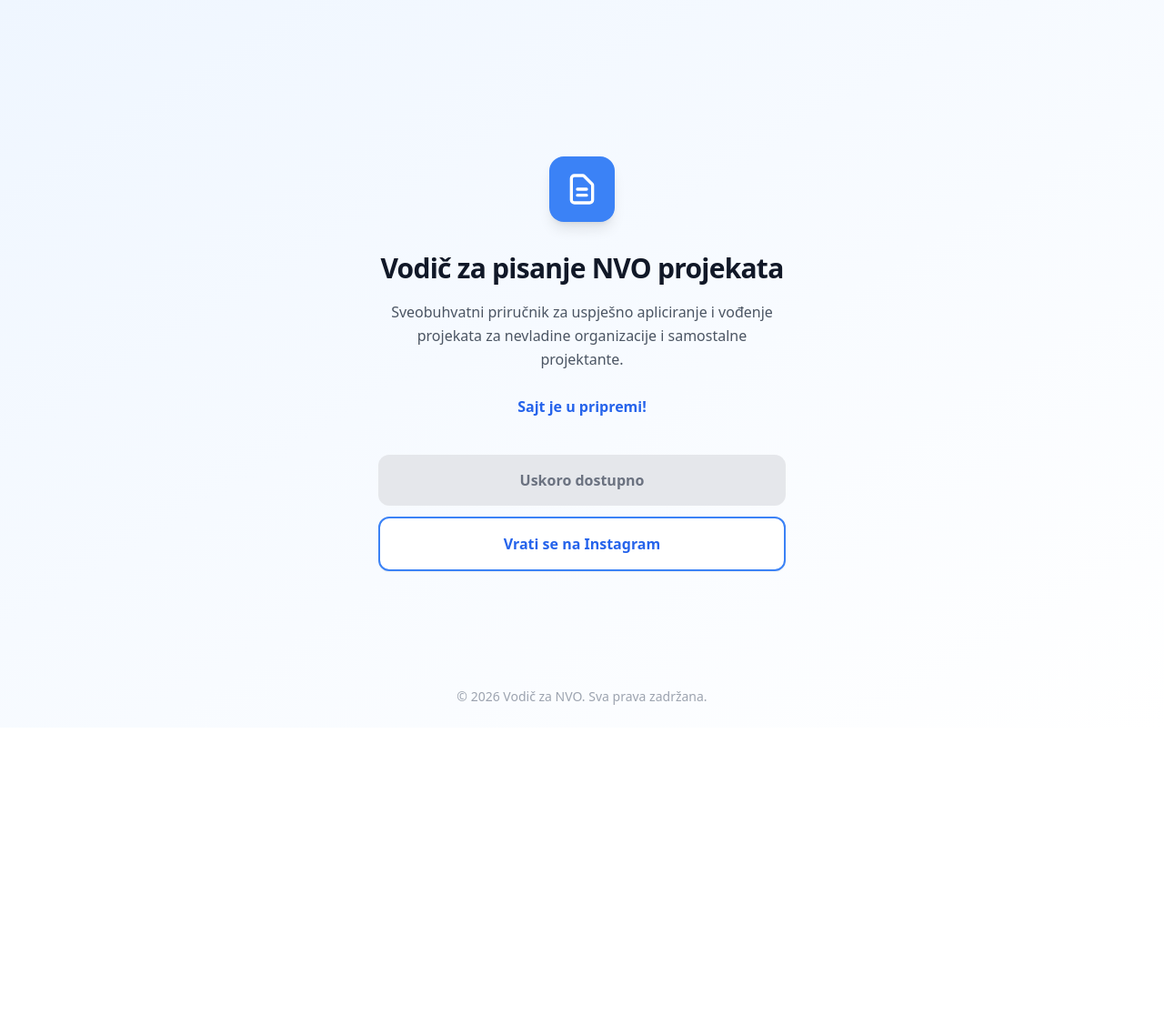
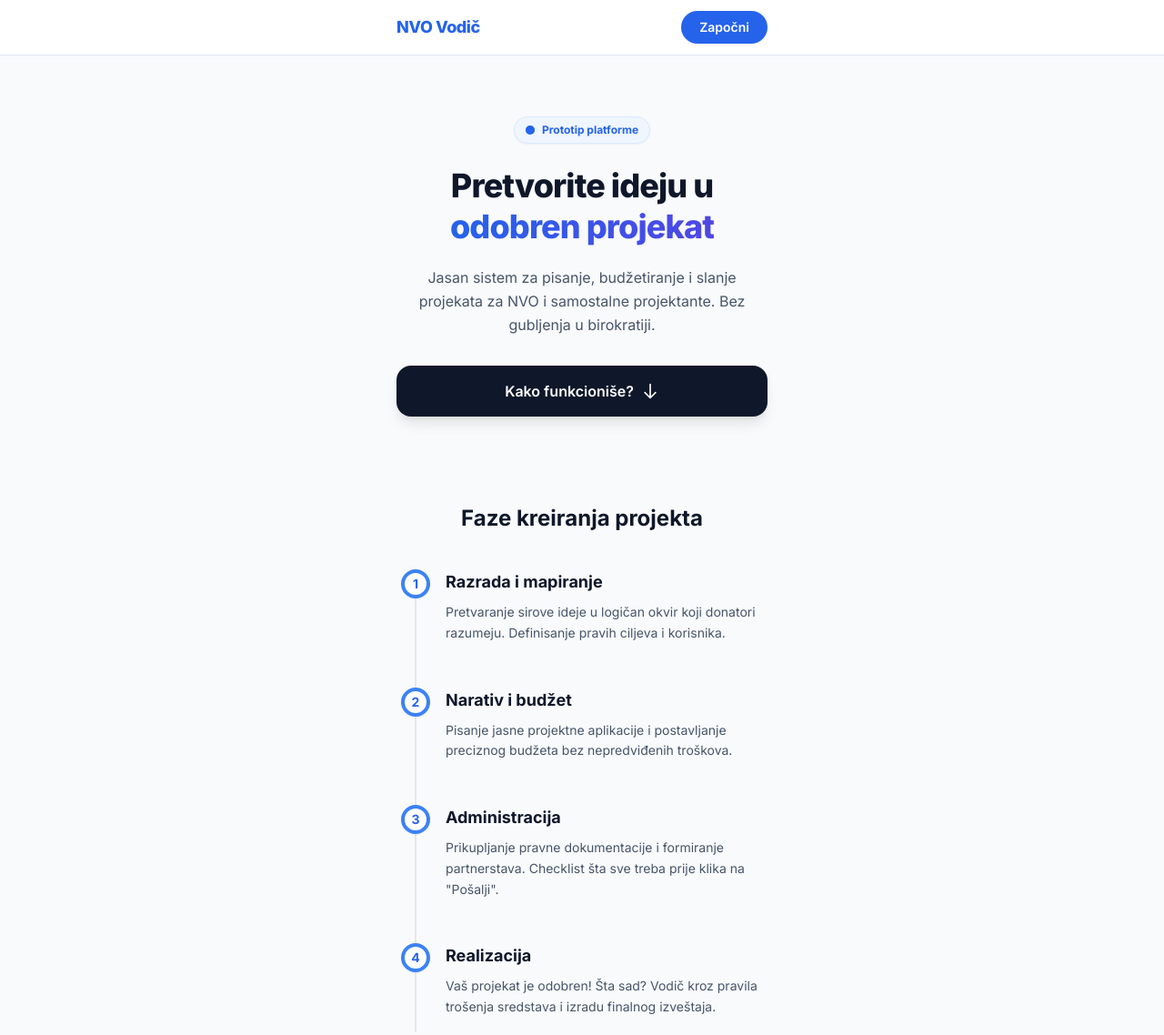
Before and after one commit to MihailoDrobnjak/NVO_Landing_Page_test1, a plain HTML site: page index.html in a window 1280 px wide. Shown: the top 1138 px of the page at 91% size. Before the commit the page ends 800 px from the top, so only its background shows below. Drawn offline with nearby package versions, Linux system fonts and the light colour scheme.

Commit message:
index.html updated for improved readability

```diff
--- a/index.html
+++ b/index.html
@@ -3,58 +3,134 @@
 <head>
     <meta charset="UTF-8">
     <meta name="viewport" content="width=device-width, initial-scale=1.0, maximum-scale=1.0, user-scalable=no">
-    <title>Vodič za NVO projekte | Uskoro</title>
+    <title>Vodič za NVO Projekte | Od Ideje do Realizacije</title>
+    <!-- Tailwind CSS -->
     <script src="https://cdn.tailwindcss.com"></script>
+    <!-- Google Fonts za bolju tipografiju -->
+    <link href="https://fonts.googleapis.com/css2?family=Inter:wght@300;400;600;700;800&display=swap" rel="stylesheet">
     <script>
         tailwind.config = {
             theme: {
                 extend: {
+                    fontFamily: { sans: ['Inter', 'sans-serif'] },
                     colors: {
-                        brand: {
-                            50: '#eff6ff',
-                            500: '#3b82f6',
-                            600: '#2563eb',
-                            900: '#1e3a8a',
-                        }
+                        brand: { 50: '#eff6ff', 100: '#dbeafe', 400: '#60a5fa', 500: '#3b82f6', 600: '#2563eb', 900: '#1e3a8a' }
                     }
                 }
             }
         }
     </script>
+    <style>
+        /* Omogućava glatko skrolovanje kada se klikne na link iz menija */
+        html { scroll-behavior: smooth; }
+    </style>
 </head>
-<body class="bg-gradient-to-br from-brand-50 to-white min-h-screen flex flex-col items-center justify-center p-6 text-center antialiased">
+<body class="bg-slate-50 text-slate-800 font-sans antialiased selection:bg-brand-500 selection:text-white">
 
-<main class="w-full max-w-md mx-auto flex flex-col items-center">
+<!-- Navigacija (Sticky) -->
+<nav class="fixed top-0 w-full bg-white/90 backdrop-blur-md border-b border-slate-200 z-50">
+    <div class="max-w-md mx-auto px-5 py-3 flex justify-between items-center">
+        <div class="font-extrabold text-brand-600 text-lg tracking-tight">NVO Vodič</div>
+        <a href="#preuzmi" class="bg-brand-600 hover:bg-brand-700 text-white text-sm font-semibold py-2 px-5 rounded-full shadow-sm active:scale-95 transition-all">
+            Započni
+        </a>
+    </div>
+</nav>
 
-    <div class="bg-brand-500 text-white p-4 rounded-2xl shadow-lg mb-8">
-        <svg class="w-10 h-10" fill="none" stroke="currentColor" viewBox="0 0 24 24" xmlns="http://www.w3.org/2000/svg">
-            <path stroke-linecap="round" stroke-linejoin="round" stroke-width="2" d="M9 12h6m-6 4h6m2 5H7a2 2 0 01-2-2V5a2 2 0 012-2h5.586a1 1 0 01.707.293l5.414 5.414a1 1 0 01.293.707V19a2 2 0 01-2 2z"></path>
-        </svg>
+<!-- Glavni kontejner ograničene širine (optimizovano za Instagram trafiku) -->
+<main class="w-full max-w-md mx-auto flex flex-col pt-24 pb-10 px-5 overflow-hidden">
+
+    <!-- Hero Sekcija -->
+    <header class="py-8 text-center flex flex-col items-center">
+        <!-- Animirana značka -->
+        <div class="inline-flex items-center gap-2 px-3 py-1.5 rounded-full bg-brand-50 text-brand-600 text-xs font-bold mb-6 border border-brand-100 shadow-sm">
+                <span class="relative flex h-2.5 w-2.5">
+                  <span class="animate-ping absolute inline-flex h-full w-full rounded-full bg-brand-400 opacity-75"></span>
+                  <span class="relative inline-flex rounded-full h-2.5 w-2.5 bg-brand-600"></span>
+                </span>
+            Prototip platforme
         </div>
 
-    <h1 class="text-3xl font-extrabold text-gray-900 tracking-tight mb-4 leading-tight">
-        Vodič za pisanje NVO projekata
+        <h1 class="text-4xl font-extrabold text-slate-900 leading-tight mb-5 tracking-tight">
+            Pretvorite ideju u <br>
+            <span class="text-transparent bg-clip-text bg-gradient-to-r from-brand-600 to-indigo-600">odobren projekat</span>
         </h1>
 
-    <p class="text-base text-gray-600 mb-10 leading-relaxed">
-        Sveobuhvatni priručnik za uspješno apliciranje i vođenje projekata za nevladine organizacije i samostalne projektante.
-        <br><br>
-        <span class="font-semibold text-brand-600">Sajt je u pripremi!</span>
+        <p class="text-slate-600 mb-8 text-base leading-relaxed">
+            Jasan sistem za pisanje, budžetiranje i slanje projekata za NVO i samostalne projektante. Bez gubljenja u birokratiji.
         </p>
 
-    <div class="w-full flex flex-col gap-3">
-        <button disabled class="w-full bg-gray-200 text-gray-500 font-semibold py-4 px-6 rounded-xl cursor-not-allowed transition duration-300">
-            Uskoro dostupno
+        <a href="#proces" class="w-full bg-slate-900 hover:bg-slate-800 text-white font-semibold py-4 rounded-2xl shadow-lg active:scale-95 transition-all flex items-center justify-center gap-2">
+            Kako funkcioniše?
+            <svg class="w-5 h-5" fill="none" stroke="currentColor" viewBox="0 0 24 24"><path stroke-linecap="round" stroke-linejoin="round" stroke-width="2" d="M19 14l-7 7m0 0l-7-7m7 7V3"></path></svg>
+        </a>
+    </header>
+
+    <!-- Proces Sekcija (Od ideje do realizacije) -->
+    <section id="proces" class="py-12 mt-4 relative">
+        <h2 class="text-2xl font-bold text-slate-900 mb-10 text-center">Faze kreiranja projekta</h2>
+
+        <!-- Vertikalni Timeline -->
+        <div class="relative border-l-2 border-brand-200 ml-5 space-y-12 pb-4">
+
+            <!-- Korak 1 -->
+            <div class="relative pl-8">
+                <div class="absolute -left-[17px] top-0 bg-white border-4 border-brand-500 w-8 h-8 rounded-full flex items-center justify-center font-bold text-brand-600 text-sm shadow-sm">1</div>
+                <h3 class="text-lg font-bold text-slate-900 mb-2">Razrada i mapiranje</h3>
+                <p class="text-slate-600 text-sm leading-relaxed">Pretvaranje sirove ideje u logičan okvir koji donatori razumeju. Definisanje pravih ciljeva i korisnika.</p>
+            </div>
+
+            <!-- Korak 2 -->
+            <div class="relative pl-8">
+                <div class="absolute -left-[17px] top-0 bg-white border-4 border-brand-500 w-8 h-8 rounded-full flex items-center justify-center font-bold text-brand-600 text-sm shadow-sm">2</div>
+                <h3 class="text-lg font-bold text-slate-900 mb-2">Narativ i budžet</h3>
+                <p class="text-slate-600 text-sm leading-relaxed">Pisanje jasne projektne aplikacije i postavljanje preciznog budžeta bez nepredviđenih troškova.</p>
+            </div>
+
+            <!-- Korak 3 -->
+            <div class="relative pl-8">
+                <div class="absolute -left-[17px] top-0 bg-white border-4 border-brand-500 w-8 h-8 rounded-full flex items-center justify-center font-bold text-brand-600 text-sm shadow-sm">3</div>
+                <h3 class="text-lg font-bold text-slate-900 mb-2">Administracija</h3>
+                <p class="text-slate-600 text-sm leading-relaxed">Prikupljanje pravne dokumentacije i formiranje partnerstava. Checklist šta sve treba prije klika na "Pošalji".</p>
+            </div>
+
+            <!-- Korak 4 -->
+            <div class="relative pl-8">
+                <div class="absolute -left-[17px] top-0 bg-white border-4 border-brand-500 w-8 h-8 rounded-full flex items-center justify-center font-bold text-brand-600 text-sm shadow-sm">4</div>
+                <h3 class="text-lg font-bold text-slate-900 mb-2">Realizacija</h3>
+                <p class="text-slate-600 text-sm leading-relaxed">Vaš projekat je odobren! Šta sad? Vodič kroz pravila trošenja sredstava i izradu finalnog izveštaja.</p>
+            </div>
+
+        </div>
+    </section>
+
+    <!-- CTA / Forma Sekcija -->
+    <section id="preuzmi" class="py-10 mt-8 bg-white rounded-3xl p-6 shadow-[0_8px_30px_rgb(0,0,0,0.04)] border border-slate-100 text-center relative overflow-hidden">
+        <!-- Dekorativni pozadinski krug -->
+        <div class="absolute top-0 right-0 -mr-8 -mt-8 w-32 h-32 rounded-full bg-brand-50 opacity-50"></div>
+
+        <div class="relative z-10">
+            <div class="bg-brand-100 w-14 h-14 rounded-full flex items-center justify-center mx-auto mb-5 text-brand-600 shadow-inner">
+                <svg class="w-7 h-7" fill="none" stroke="currentColor" viewBox="0 0 24 24"><path stroke-linecap="round" stroke-linejoin="round" stroke-width="2" d="M12 10v6m0 0l-3-3m3 3l3-3m2 8H7a2 2 0 01-2-2V5a2 2 0 012-2h5.586a1 1 0 01.707.293l5.414 5.414a1 1 0 01.293.707V19a2 2 0 01-2 2z"></path></svg>
+            </div>
+            <h2 class="text-xl font-bold text-slate-900 mb-3">Preuzmi besplatan šablon</h2>
+            <p class="text-slate-500 text-sm mb-8">Ostavi svoj email da dobiješ gotov Excel šablon za računanje budžeta i rani pristup Vodiču.</p>
+
+            <!-- JS funkcija koja samo simulira slanje za potrebe prototipa -->
+            <form onsubmit="event.preventDefault(); alert('Bravo! Ovo je funkcionalni prototip. U pravoj verziji, ovaj email ide direktno u tvoju bazu ili Mailchimp, a korisnik dobija PDF/Excel fajl na mail.');" class="flex flex-col gap-4">
+                <input type="email" placeholder="Tvoja email adresa" required class="w-full px-5 py-4 rounded-2xl bg-slate-50 border border-slate-200 focus:outline-none focus:ring-2 focus:ring-brand-500 focus:bg-white transition-all text-sm">
+                <button type="submit" class="w-full bg-brand-600 hover:bg-brand-700 text-white font-bold py-4 rounded-2xl shadow-lg shadow-brand-500/30 active:scale-95 transition-all text-sm">
+                    Pošalji mi materijal
                 </button>
-        <a href="https://instagram.com" target="_blank" class="w-full bg-white border-2 border-brand-500 text-brand-600 font-semibold py-4 px-6 rounded-xl hover:bg-brand-50 transition duration-300 shadow-sm">
-            Vrati se na Instagram
-        </a>
+            </form>
         </div>
+    </section>
 
 </main>
 
-<footer class="absolute bottom-6 text-sm text-gray-400">
-    &copy; 2026 Vodič za NVO. Sva prava zadržana.
+<!-- Futer -->
+<footer class="w-full text-center py-8 text-slate-400 text-xs mt-auto">
+    <p>&copy; 2026 Vodič za NVO projekte. Sva prava zadržana.</p>
 </footer>
 
 </body>
```
Lines whose indentation alone changed are shown as unchanged.
